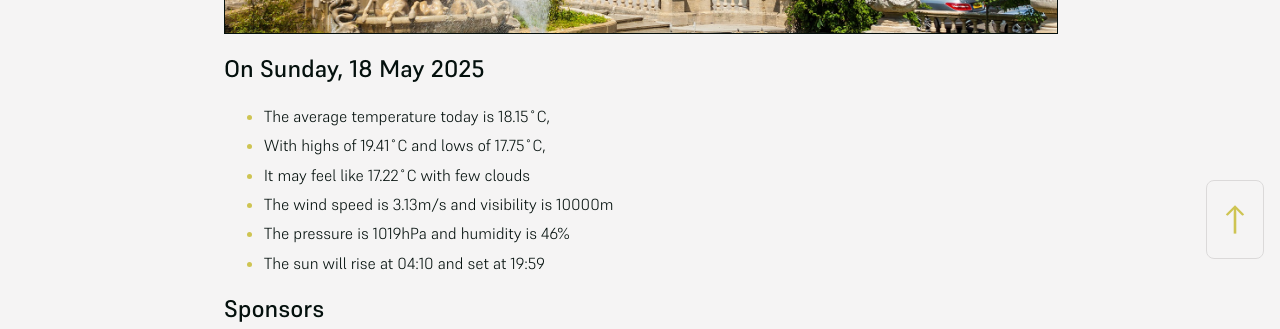
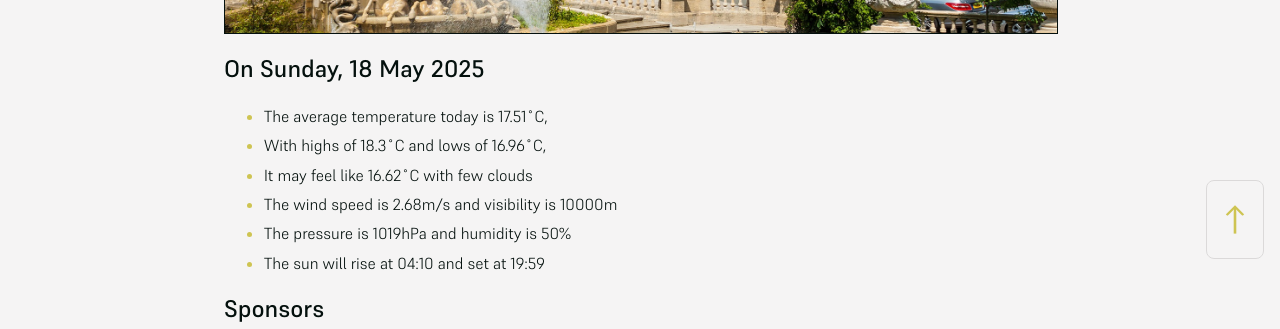
Before and after one commit to mat-0/cheltenham-open-data, a Jekyll site: the page built from index.md, in a window 1280 px wide. Shown: the part 625-954 px from the top of the page. Built offline with Jekyll 4.4.1, drawn with Linux system fonts in a browser that asks for light colours.

Commit message:
Updated 2025-05-18 17:58:03

```diff
--- a/index.md
+++ b/index.md
@@ -10,11 +10,11 @@ seo: Menu
 <!-- weather_marker starts -->
 ## On Sunday, 18 May 2025
 
-- The average temperature today is 18.15˚C,
-- With highs of 19.41˚C and lows of 17.75˚C,
-- It may feel like 17.22˚C with few clouds
-- The wind speed is 3.13m/s and visibility is 10000m
-- The pressure is 1019hPa and humidity is 46%
+- The average temperature today is 17.51˚C,
+- With highs of 18.3˚C and lows of 16.96˚C,
+- It may feel like 16.62˚C with few clouds
+- The wind speed is 2.68m/s and visibility is 10000m
+- The pressure is 1019hPa and humidity is 50%
 - The sun will rise at 04:10 and set at 19:59
 
 <!-- weather_marker ends -->
```
Also changed, not shown: _data/flood.json (+5 -48 lines), _pages/news.md (+8 -8 lines).
